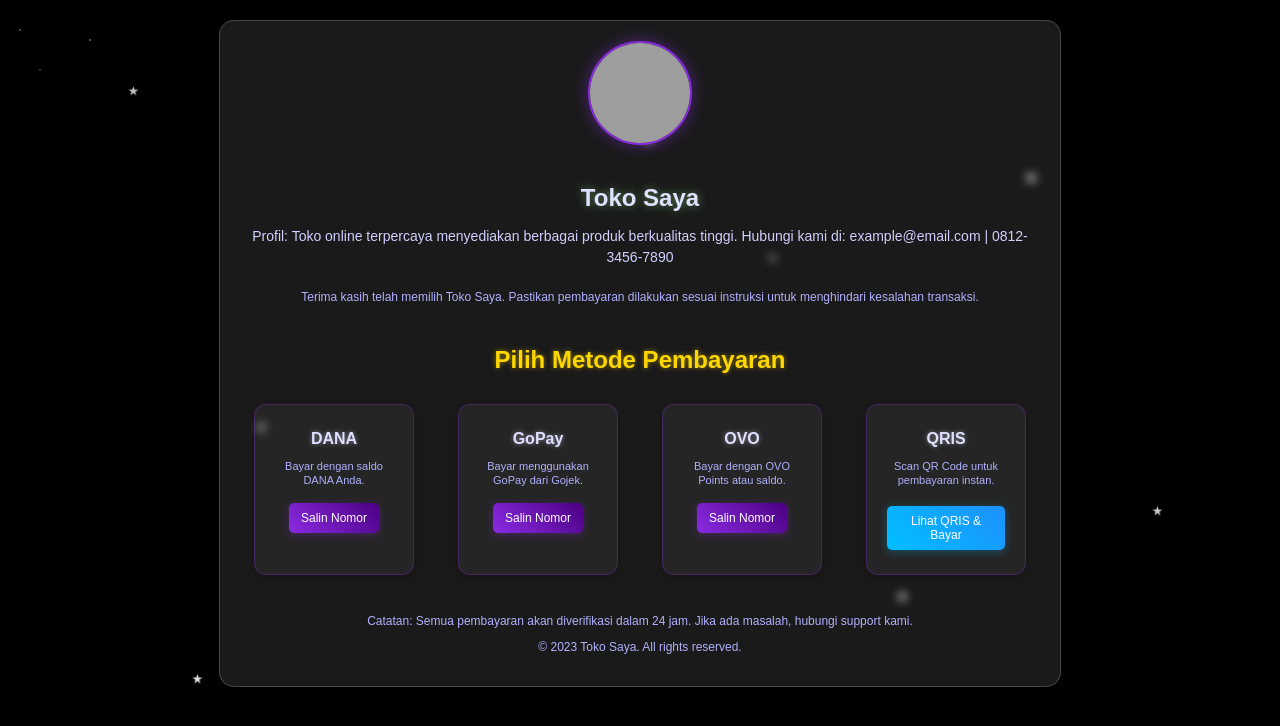
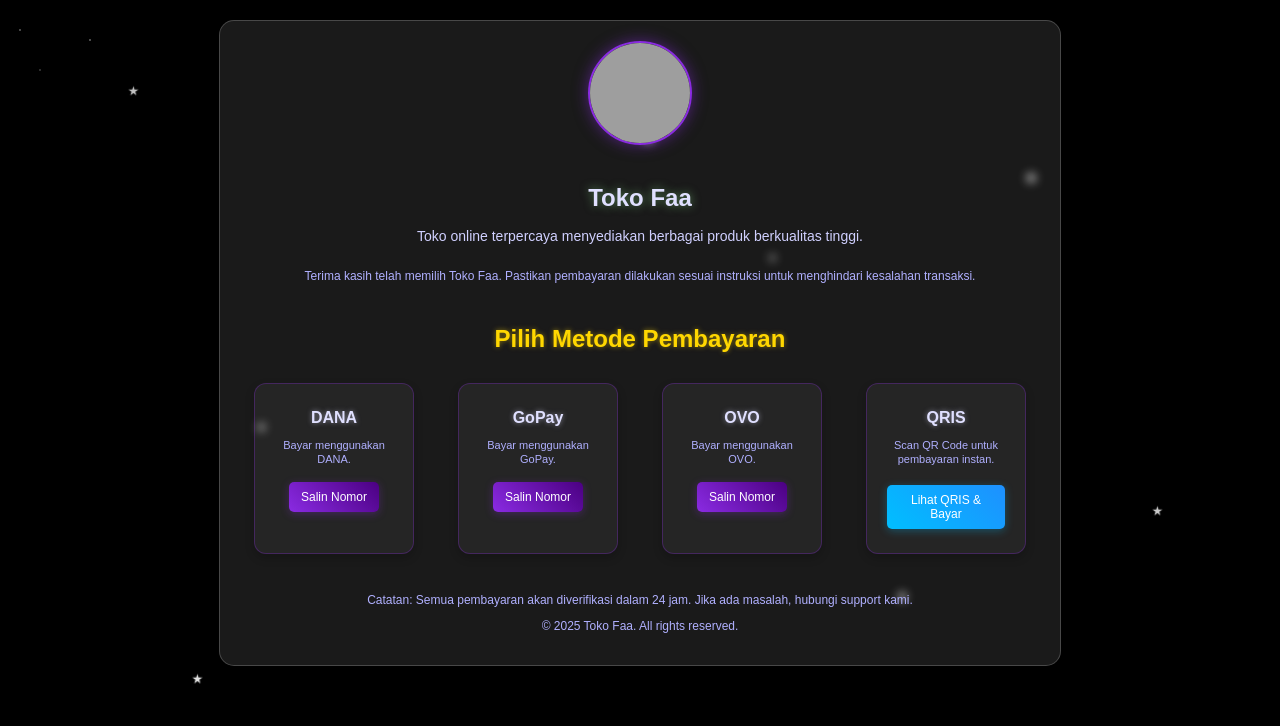
Before and after one commit to faa999-tech/payment-html, a plain HTML site: page index.html in a window 1280 px wide. Shown: the top 726 px of the page. Drawn offline with Linux system fonts and the light colour scheme; grey boxes are pictures that could not be loaded.

Commit message:
Update index.html

```diff
--- a/index.html
+++ b/index.html
@@ -3,7 +3,7 @@
 <head>
     <meta charset="UTF-8">
     <meta name="viewport" content="width=device-width, initial-scale=1.0">
-    <title>Halaman Pembayaran - Toko Saya (Tema Nebula)</title>
+    <title>Halaman Pembayaran - Toko Faa</title>
     <link rel="stylesheet" href="style.css">
 </head>
 <body>
@@ -26,11 +26,11 @@
     <div class="container">
         <!-- 1. Profil dan Nama Toko -->
         <section class="profile">
-            <img src="https://files.catbox.moe/s4uebz.png" alt="Logo Toko Saya" loading="lazy">
-            <h1>Toko Saya</h1>
-            <p>Profil: Toko online terpercaya menyediakan berbagai produk berkualitas tinggi. Hubungi kami di: example@email.com | 0812-3456-7890</p>
+            <img src="https://files.catbox.moe/s4uebz.png" alt="Logo Toko Faa" loading="lazy">
+            <h1>Toko Faa</h1>
+            <p>Toko online terpercaya menyediakan berbagai produk berkualitas tinggi.</p>
             <!-- Tambah konten dummy untuk test scroll (agar halaman lebih panjang) -->
-            <p style="margin-top: 20px; font-size: 12px; color: #b0b0ff;">Terima kasih telah memilih Toko Saya. Pastikan pembayaran dilakukan sesuai instruksi untuk menghindari kesalahan transaksi.</p>
+            <p style="margin-top: 20px; font-size: 12px; color: #b0b0ff;">Terima kasih telah memilih Toko Faa. Pastikan pembayaran dilakukan sesuai instruksi untuk menghindari kesalahan transaksi.</p>
         </section>
 
         <!-- 3. Metode Pembayaran: DANA, GoPay, OVO, QRIS -->
@@ -39,19 +39,19 @@
 
             <div class="payment-option">
                 <h3>DANA</h3>
-                <p>Bayar dengan saldo DANA Anda.</p>
+                <p>Bayar menggunakan DANA.</p>
                 <button class="btn-copy" onclick="copyToClipboard('dana')">Salin Nomor</button>
             </div>
 
             <div class="payment-option">
                 <h3>GoPay</h3>
-                <p>Bayar menggunakan GoPay dari Gojek.</p>
+                <p>Bayar menggunakan GoPay.</p>
                 <button class="btn-copy" onclick="copyToClipboard('gopay')">Salin Nomor</button>
             </div>
 
             <div class="payment-option">
                 <h3>OVO</h3>
-                <p>Bayar dengan OVO Points atau saldo.</p>
+                <p>Bayar menggunakan OVO.</p>
                 <button class="btn-copy" onclick="copyToClipboard('ovo')">Salin Nomor</button>
             </div>
 
@@ -64,7 +64,7 @@
         <!-- Tambah konten dummy untuk test scroll lebih panjang -->
         <div style="margin-top: 40px; text-align: center; color: #b0b0ff; font-size: 12px;">
             <p>Catatan: Semua pembayaran akan diverifikasi dalam 24 jam. Jika ada masalah, hubungi support kami.</p>
-            <p>&copy; 2023 Toko Saya. All rights reserved.</p>
+            <p>&copy; 2025 Toko Faa. All rights reserved.</p>
         </div>
     </div>
 
```
